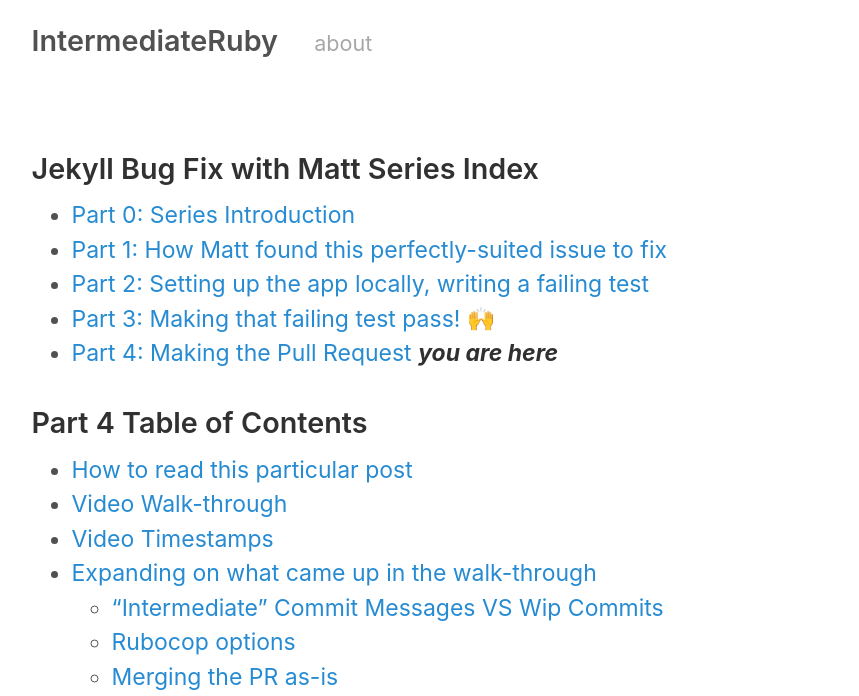
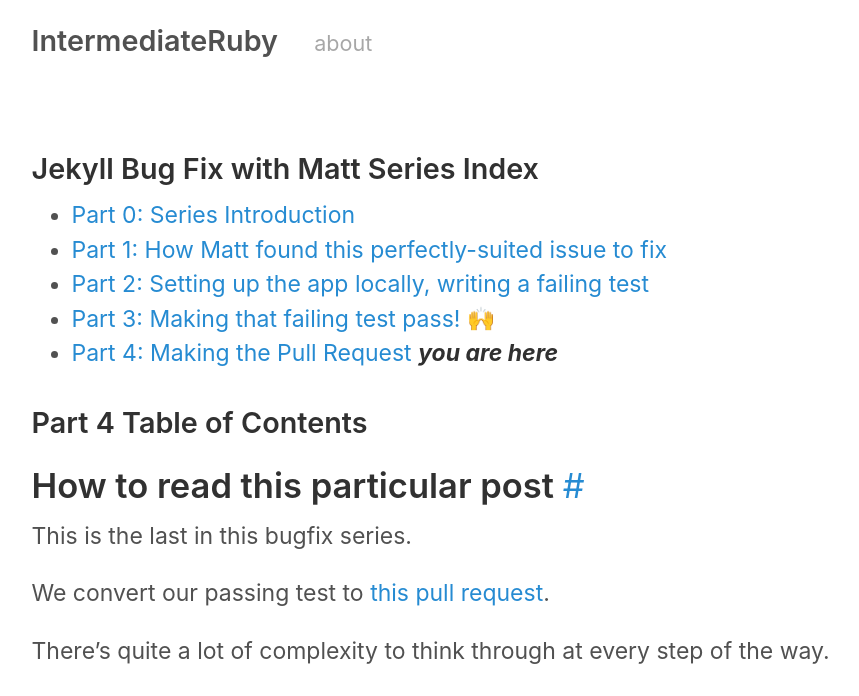
Before and after one commit to josh-works/intermediaterubycom, a Jekyll site: the page built from _pages/matt-swanson-jekyll-bug-p4.md, in a window 1280 px wide. Shown: the top 696 px of the page, without its empty margins (206-1065 px from the left). Built offline with Jekyll 4.4.1, drawn with Linux system fonts in a browser that asks for light colours; some of the changed text lies outside the part shown.

Commit message:
add styled anchor links to h1-h6

```diff
--- /dev/null
+++ b/_includes/anchor_headings.html
@@ -0,0 +1,144 @@
+{% capture headingsWorkspace %}
+  {% comment %}
+    Copyright (c) 2018 Vladimir "allejo" Jimenez
+
+    Permission is hereby granted, free of charge, to any person
+    obtaining a copy of this software and associated documentation
+    files (the "Software"), to deal in the Software without
+    restriction, including without limitation the rights to use,
+    copy, modify, merge, publish, distribute, sublicense, and/or sell
+    copies of the Software, and to permit persons to whom the
+    Software is furnished to do so, subject to the following
+    conditions:
+
+    The above copyright notice and this permission notice shall be
+    included in all copies or substantial portions of the Software.
+
+    THE SOFTWARE IS PROVIDED "AS IS", WITHOUT WARRANTY OF ANY KIND,
+    EXPRESS OR IMPLIED, INCLUDING BUT NOT LIMITED TO THE WARRANTIES
+    OF MERCHANTABILITY, FITNESS FOR A PARTICULAR PURPOSE AND
+    NONINFRINGEMENT. IN NO EVENT SHALL THE AUTHORS OR COPYRIGHT
+    HOLDERS BE LIABLE FOR ANY CLAIM, DAMAGES OR OTHER LIABILITY,
+    WHETHER IN AN ACTION OF CONTRACT, TORT OR OTHERWISE, ARISING
+    FROM, OUT OF OR IN CONNECTION WITH THE SOFTWARE OR THE USE OR
+    OTHER DEALINGS IN THE SOFTWARE.
+  {% endcomment %}
+  {% comment %}
+    Version 1.0.7
+      https://github.com/allejo/jekyll-anchor-headings
+
+    "Be the pull request you wish to see in the world." ~Ben Balter
+
+    Usage:
+      {% include anchor_headings.html html=content anchorBody="#" %}
+
+    Parameters:
+      * html          (string) - the HTML of compiled markdown generated by kramdown in Jekyll
+
+    Optional Parameters:
+      * beforeHeading (bool)   : false  - Set to true if the anchor should be placed _before_ the heading's content
+      * anchorAttrs   (string) :  ''    - Any custom HTML attributes that will be added to the `<a>` tag; you may NOT use `href`, `class` or `title`;
+                                          the `%heading%` and `%html_id%` placeholders are available
+      * anchorBody    (string) :  ''    - The content that will be placed inside the anchor; the `%heading%` placeholder is available
+      * anchorClass   (string) :  ''    - The class(es) that will be used for each anchor. Separate multiple classes with a space
+      * anchorTitle   (string) :  ''    - The `title` attribute that will be used for anchors
+      * h_min         (int)    :  1     - The minimum header level to build an anchor for; any header lower than this value will be ignored
+      * h_max         (int)    :  6     - The maximum header level to build an anchor for; any header greater than this value will be ignored
+      * bodyPrefix    (string) :  ''    - Anything that should be inserted inside of the heading tag _before_ its anchor and content
+      * bodySuffix    (string) :  ''    - Anything that should be inserted inside of the heading tag _after_ its anchor and content
+
+    Output:
+      The original HTML with the addition of anchors inside of all of the h1-h6 headings.
+  {% endcomment %}
+
+  {% assign minHeader = include.h_min | default: 1 %}
+  {% assign maxHeader = include.h_max | default: 6 %}
+  {% assign beforeHeading = include.beforeHeading %}
+  {% assign nodes = include.html | split: '<h' %}
+
+  {% capture edited_headings %}{% endcapture %}
+
+  {% for _node in nodes %}
+    {% capture node %}{{ _node | strip }}{% endcapture %}
+
+    {% if node == "" %}
+      {% continue %}
+    {% endif %}
+
+    {% assign nextChar = node | replace: '"', '' | strip | slice: 0, 1 %}
+    {% assign headerLevel = nextChar | times: 1 %}
+
+    <!-- If the level is cast to 0, it means it's not a h1-h6 tag, so let's see if we need to fix it -->
+    {% if headerLevel == 0 %}
+      <!-- Split up the node based on closing angle brackets and get the first one. -->
+      {% assign firstChunk = node | split: '>' | first %}
+
+      <!-- If the first chunk does NOT contain a '<', that means we've broken another HTML tag that starts with 'h' -->
+      {% unless firstChunk contains '<' %}
+        {% capture node %}<h{{ node }}{% endcapture %}
+      {% endunless %}
+
+      {% capture edited_headings %}{{ edited_headings }}{{ node }}{% endcapture %}
+      {% continue %}
+    {% endif %}
+
+    {% capture _closingTag %}</h{{ headerLevel }}>{% endcapture %}
+    {% assign _workspace = node | split: _closingTag %}
+    {% assign _idWorkspace = _workspace[0] | split: 'id="' %}
+    {% assign _idWorkspace = _idWorkspace[1] | split: '"' %}
+    {% assign html_id = _idWorkspace[0] %}
+
+    {% capture _hAttrToStrip %}{{ _workspace[0] | split: '>' | first }}>{% endcapture %}
+    {% assign header = _workspace[0] | replace: _hAttrToStrip, '' %}
+
+    <!-- Build the anchor to inject for our heading -->
+    {% capture anchor %}{% endcapture %}
+
+    {% if html_id and headerLevel >= minHeader and headerLevel <= maxHeader %}
+      {% capture anchor %}href="#{{ html_id }}"{% endcapture %}
+
+      {% if include.anchorClass %}
+        {% capture anchor %}{{ anchor }} class="{{ include.anchorClass }}"{% endcapture %}
+      {% endif %}
+
+      {% if include.anchorTitle %}
+        {% capture anchor %}{{ anchor }} title="{{ include.anchorTitle | replace: '%heading%', header }}"{% endcapture %}
+      {% endif %}
+
+      {% if include.anchorAttrs %}
+        {% capture anchor %}{{ anchor }} {{ include.anchorAttrs | replace: '%heading%', header | replace: '%html_id%', html_id }}{% endcapture %}
+      {% endif %}
+
+      {% capture anchor %}<a {{ anchor }}>{{ include.anchorBody | replace: '%heading%', header | default: '' }}</a>{% endcapture %}
+
+      <!-- In order to prevent adding extra space after a heading, we'll let the 'anchor' value contain it -->
+      {% if beforeHeading %}
+        {% capture anchor %}{{ anchor }} {% endcapture %}
+      {% else %}
+        {% capture anchor %} {{ anchor }}{% endcapture %}
+      {% endif %}
+    {% endif %}
+
+    {% capture new_heading %}
+      <h{{ _hAttrToStrip }}
+        {{ include.bodyPrefix }}
+        {% if beforeHeading %}
+          {{ anchor }}{{ header }}
+        {% else %}
+          {{ header }}{{ anchor }}
+        {% endif %}
+        {{ include.bodySuffix }}
+      </h{{ headerLevel }}>
+    {% endcapture %}
+
+    <!--
+    If we have content after the `</hX>` tag, then we'll want to append that here so we don't lost any content.
+    -->
+    {% assign chunkCount = _workspace | size %}
+    {% if chunkCount > 1 %}
+      {% capture new_heading %}{{ new_heading }}{{ _workspace | last }}{% endcapture %}
+    {% endif %}
+
+    {% capture edited_headings %}{{ edited_headings }}{{ new_heading }}{% endcapture %}
+  {% endfor %}
+{% endcapture %}{% assign headingsWorkspace = '' %}{{ edited_headings | strip }}
--- a/_layouts/jekyll-bug-fix-series.html
+++ b/_layouts/jekyll-bug-fix-series.html
@@ -13,7 +13,8 @@
 
   <h3>{{ page.series_part }} Table of Contents</h3>
 
-  {% include toc.html html=content %}
+  {% include anchor_headings.html html=content anchorBody="#" anchorClass="anchor"%}
+
 
   {{ content }}
 </div>
--- a/_sass/_base.scss
+++ b/_sass/_base.scss
@@ -102,6 +102,14 @@
   background-color: #f9f9f9;
 }
 
+// ***********************
+// **     Anchor        **
+// ***********************
+.anchor {
+  font-weight: normal;
+  font-style: normal;
+}
+
 
 // ***********************
 // **      TAGS         **
```
